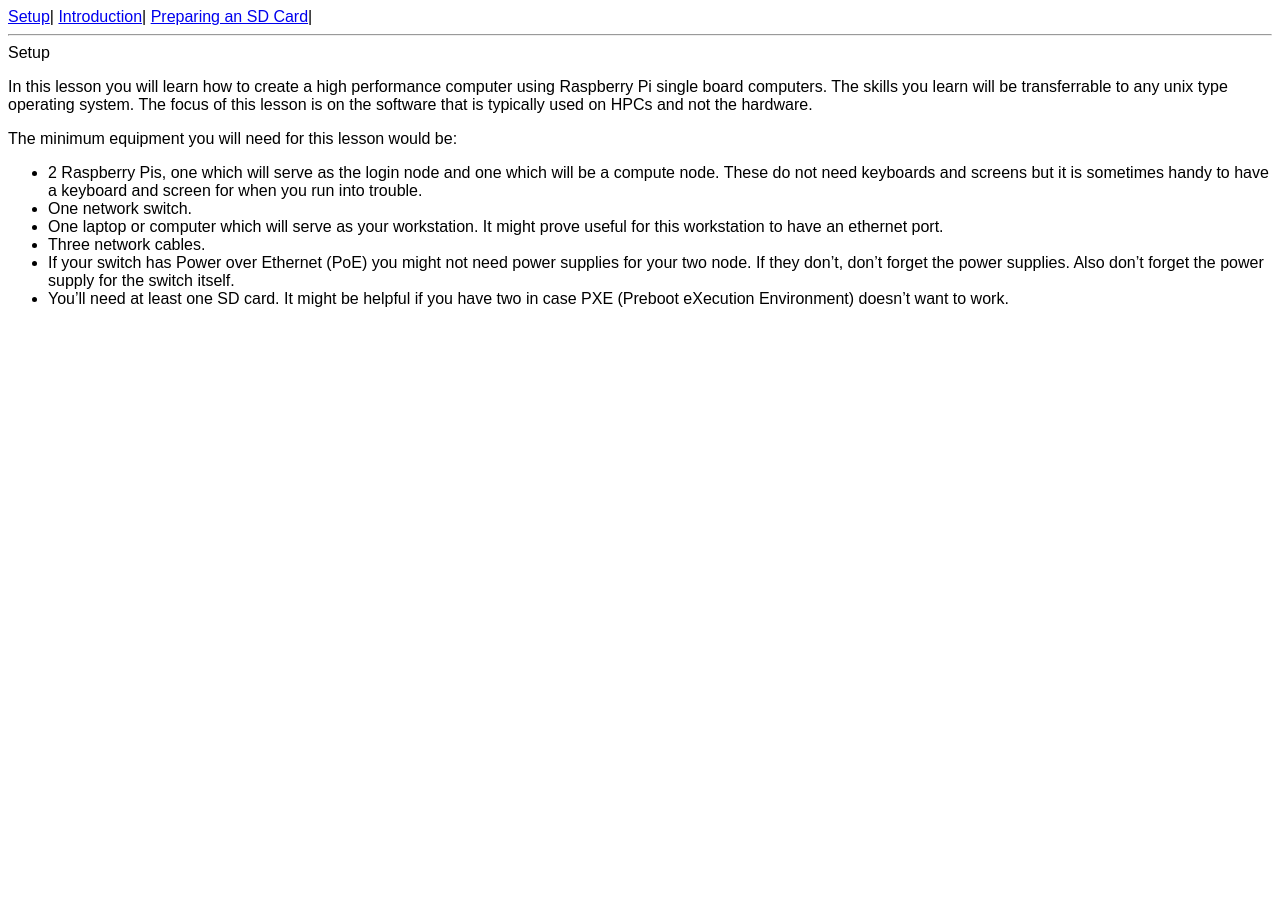
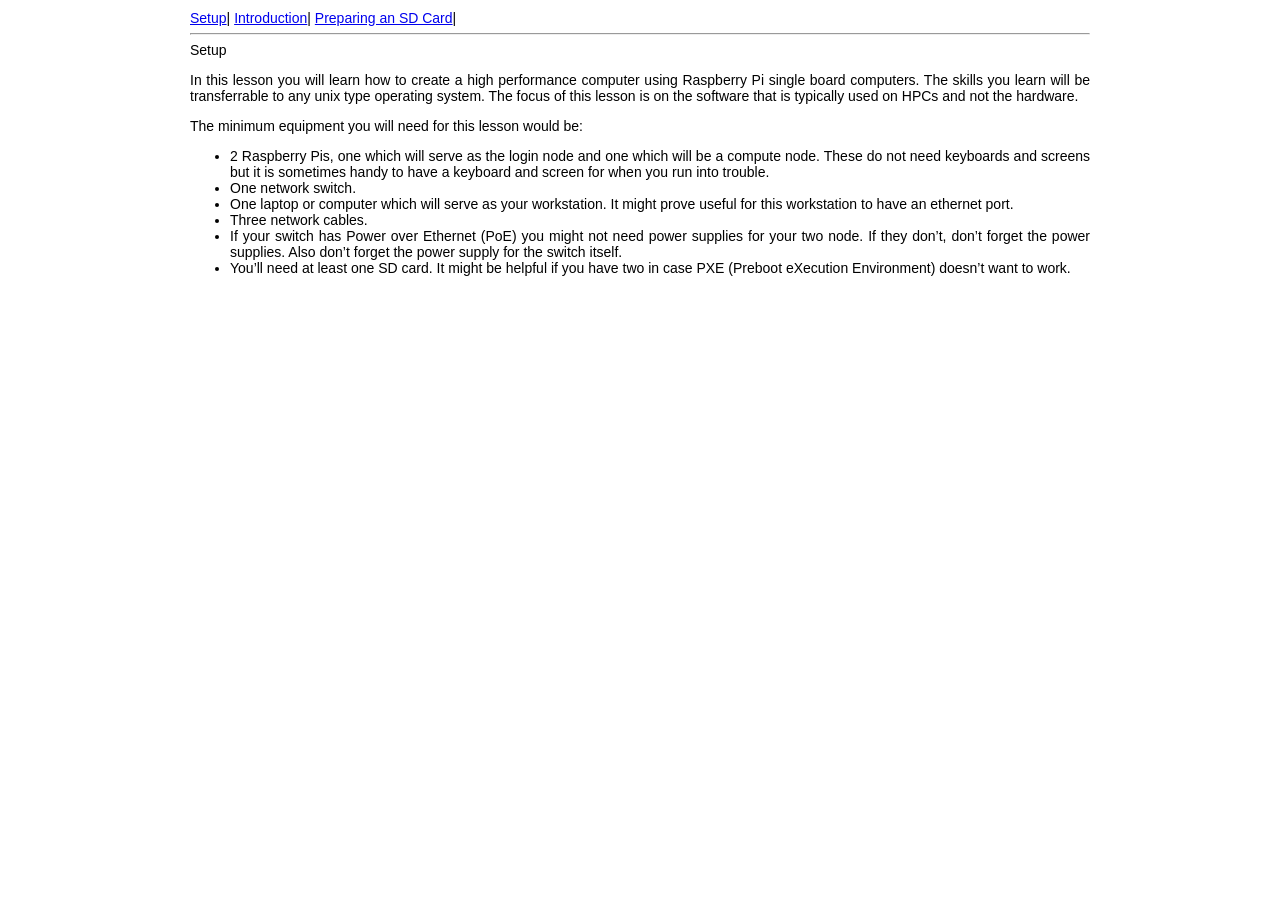
Before and after one commit to carpentriesoffline/Building_a_miniHPC_for_Training, a Jekyll site: the page built from index.md, in a window 1280 px wide. Built offline with Jekyll 4.4.1, drawn with Linux system fonts in a browser that asks for light colours.

Commit message:
Update main.scss

```diff
--- a/_sass/main.scss
+++ b/_sass/main.scss
@@ -1,4 +1,11 @@
 body {
-  font-family: arial;
-  font-size: 12;
+  vertical-align: middle;
+  padding: 10px;
+  margin: auto;
+  font-family: sans-serif;
+  font-size: 14px;
+  color: black;
+  max-width: 900px;
+  height: 100vh;
+  text-align: justify;
 }
```
